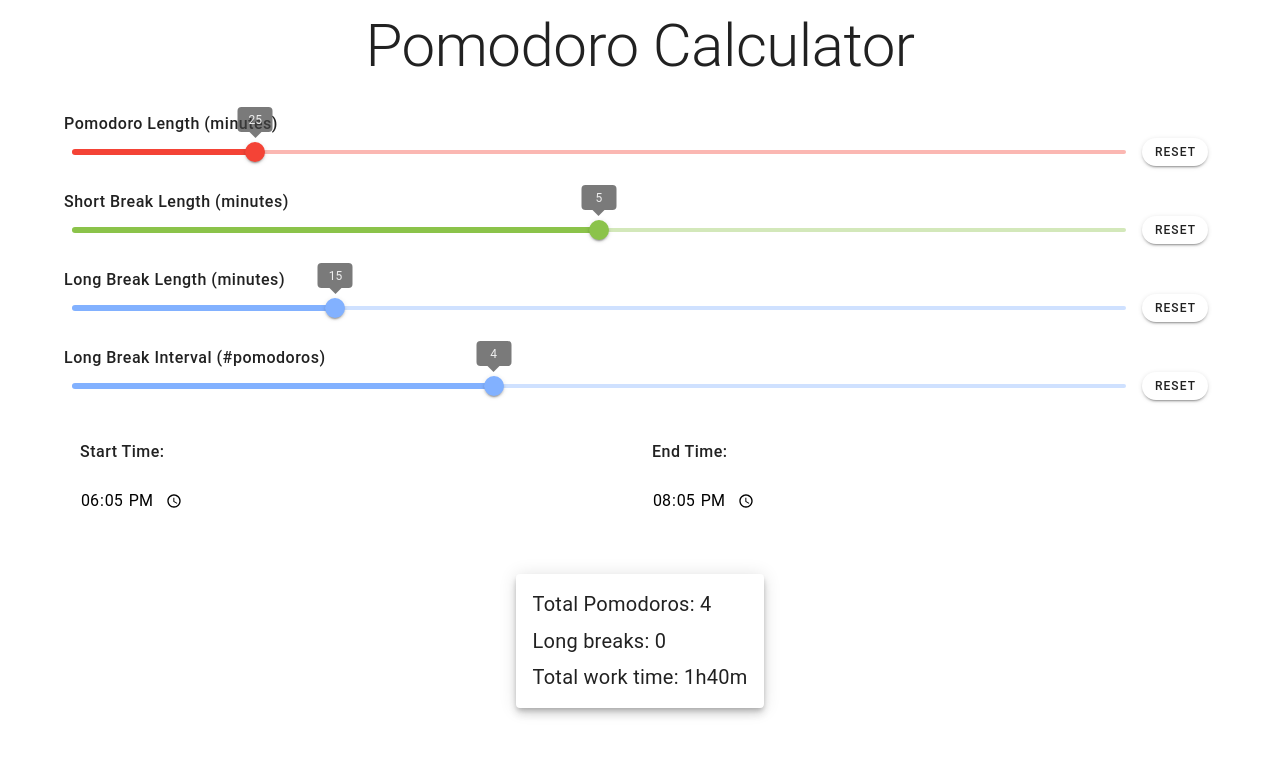
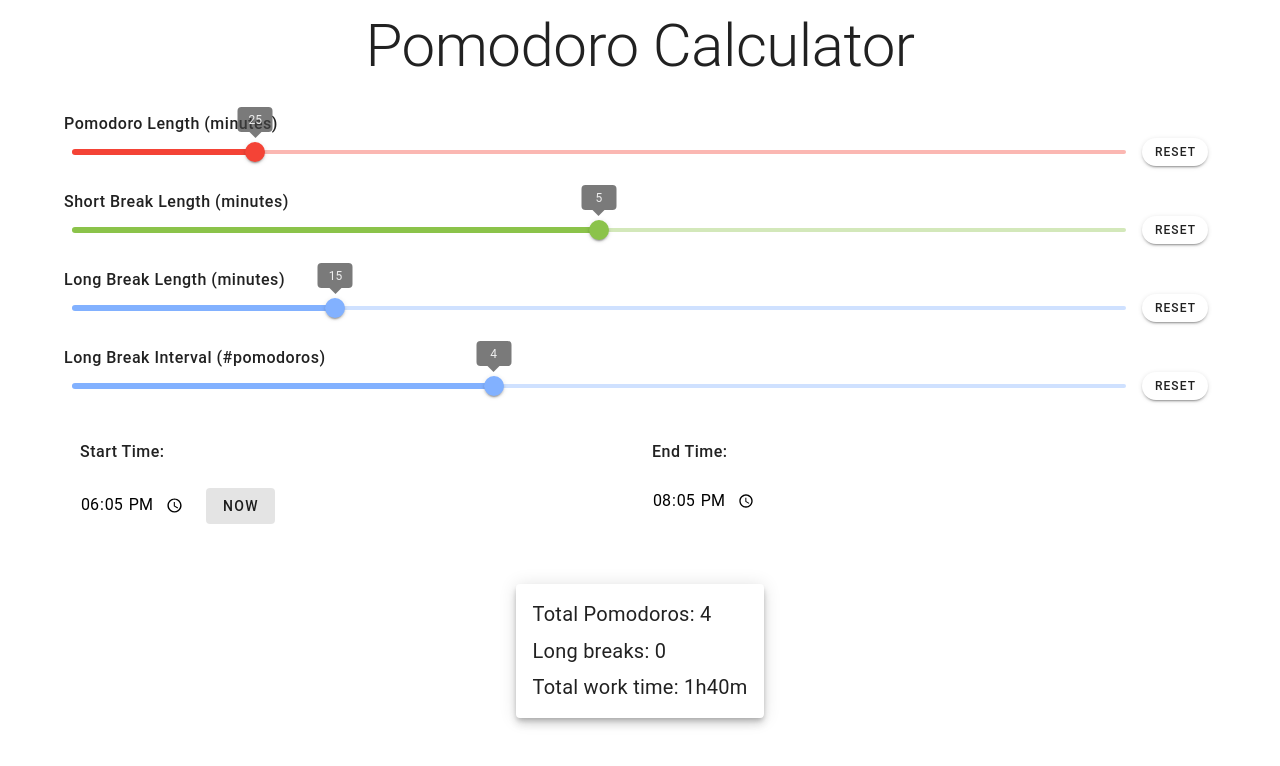
Before and after one commit to kyaso/pomodoro-calc, a Vue app: page / in a window 1280 px wide. Shown: the top 766 px of the page. Built offline with nearby package versions, Linux system fonts and the light colour scheme.

Commit message:
feat: Add button to set current time

```diff
--- a/src/App.vue
+++ b/src/App.vue
@@ -48,6 +48,7 @@
             <v-row>
               <v-col>
                 <input type="time" id="startTime" v-model="startTime" >
+                <v-btn class="ml-5" @click="setCurrentTime" variant="tonal">Now</v-btn>
               </v-col>
               <v-col>
                 <input type="time" id="endTime" v-model="endTime" >
@@ -89,7 +90,7 @@
       }
     },
     mounted() {
-      this.setCurrentTime()
+      this.initTimes()
     },
     computed: {
       result() {
@@ -107,12 +108,16 @@
       }
     },
     methods: {
-      setCurrentTime() {
+      initTimes() {
         const currentTime = new Date()
         const endTime = new Date()
         endTime.setHours(endTime.getHours() + 2)
         this.startTime = this.date2string(currentTime)
         this.endTime = this.date2string(endTime)
+      },
+      setCurrentTime() {
+        const currentTime = new Date()
+        this.startTime = this.date2string(currentTime)
       },
       date2string(date: Date) {
         const hours = date.getHours().toString().padStart(2, '0')
```
